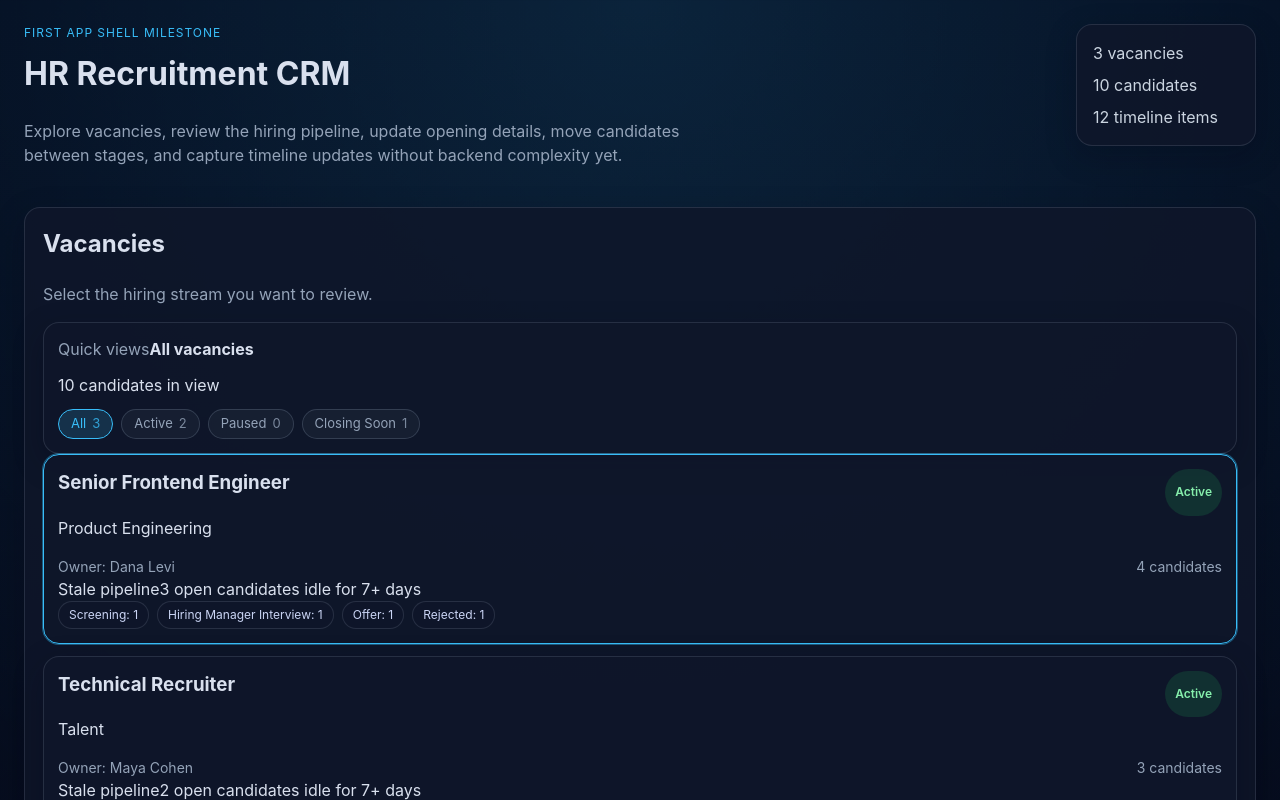
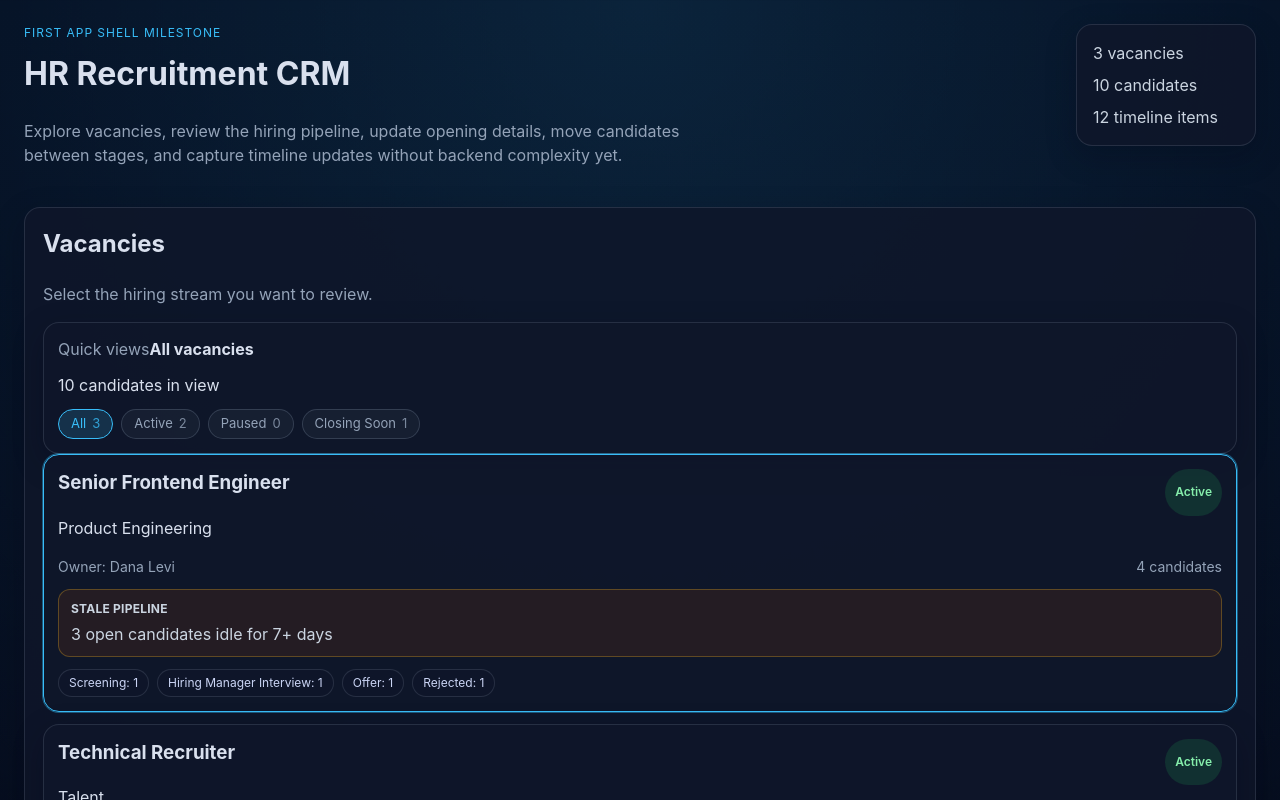
Before and after one commit to RivkindLeon/hr-recruitment-crm, a React (Vite) app: page / in a window 1280 px wide. Shown: the top 800 px of the page. Built offline with nearby package versions, Linux system fonts and the light colour scheme.

Commit message:
feat: seed distinct vacancy attention states

```diff
--- a/src/data/mockData.ts
+++ b/src/data/mockData.ts
@@ -100,8 +100,7 @@ export const candidates: Candidate[] = [
     name: 'Ronen Moyal',
     currentStage: 'Recruiter Interview',
     source: 'Referral',
-    lastActivityDate: '2026-04-29',
-    nextInterview: '2026-05-03 11:30',
+    lastActivityDate: '2026-05-09',
     score: 80,
     location: 'Ramat Gan',
     summary: 'Strong coordination examples and experience managing hiring loops.',
@@ -123,8 +122,8 @@ export const candidates: Candidate[] = [
     name: 'Gal Peled',
     currentStage: 'Panel / Final Interview',
     source: 'Dribbble',
-    lastActivityDate: '2026-04-30',
-    nextInterview: '2026-05-04 09:00',
+    lastActivityDate: '2026-05-09',
+    nextInterview: '2026-05-12 09:00',
     score: 86,
     location: 'Tel Aviv',
     summary: 'Strong product thinking and design systems work, now at final loop stage.',
@@ -135,7 +134,7 @@ export const candidates: Candidate[] = [
     name: 'Neta Baram',
     currentStage: 'Screening',
     source: 'Referral',
-    lastActivityDate: '2026-04-27',
+    lastActivityDate: '2026-05-08',
     score: 74,
     location: 'Netanya',
     summary: 'Good portfolio fit for B2B SaaS, needs stronger facilitation examples.',
@@ -146,7 +145,7 @@ export const candidates: Candidate[] = [
     name: 'Idan Mor',
     currentStage: 'New',
     source: 'Inbound',
-    lastActivityDate: '2026-04-26',
+    lastActivityDate: '2026-05-07',
     score: 68,
     location: 'Remote',
     summary: 'Early review candidate with solid craft, no interviews scheduled yet.',
--- a/src/styles.css
+++ b/src/styles.css
@@ -155,6 +155,40 @@ p {
 .empty-state,
 .empty-detail p {
   color: #94a3b8;
+}
+
+.vacancy-attention-card {
+  display: flex;
+  flex-direction: column;
+  gap: 4px;
+  margin: 12px 0;
+  padding: 10px 12px;
+  border-radius: 12px;
+  border: 1px solid rgba(148, 163, 184, 0.18);
+  background: rgba(15, 23, 42, 0.48);
+  color: #cbd5e1;
+}
+
+.vacancy-attention-label {
+  font-size: 12px;
+  font-weight: 700;
+  letter-spacing: 0.02em;
+  text-transform: uppercase;
+}
+
+.vacancy-attention-card.tone-steady {
+  border-color: rgba(56, 189, 248, 0.2);
+  background: rgba(14, 116, 144, 0.14);
+}
+
+.vacancy-attention-card.tone-watch {
+  border-color: rgba(251, 191, 36, 0.28);
+  background: rgba(120, 53, 15, 0.22);
+}
+
+.vacancy-attention-card.tone-urgent {
+  border-color: rgba(248, 113, 113, 0.3);
+  background: rgba(127, 29, 29, 0.24);
 }
 
 .vacancy-stage-summary {
```
